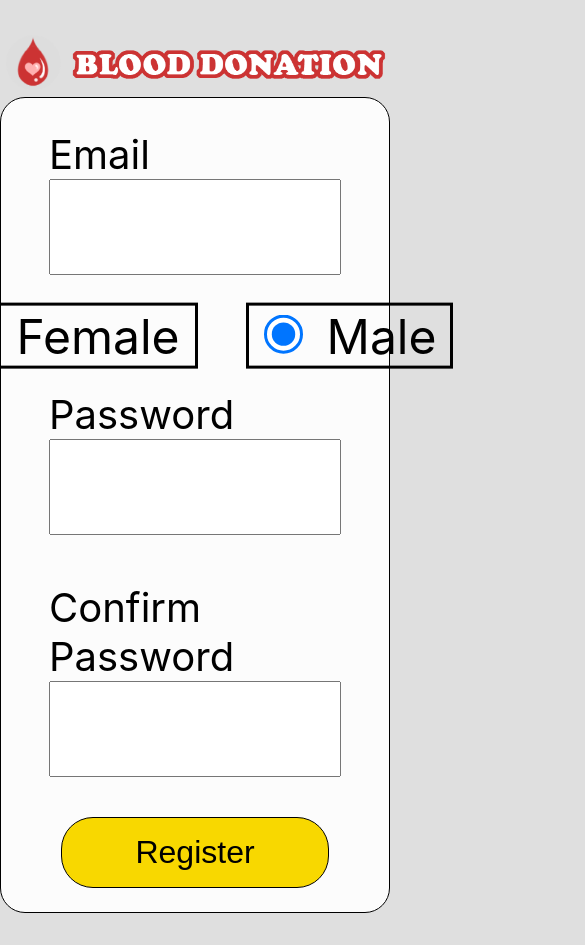
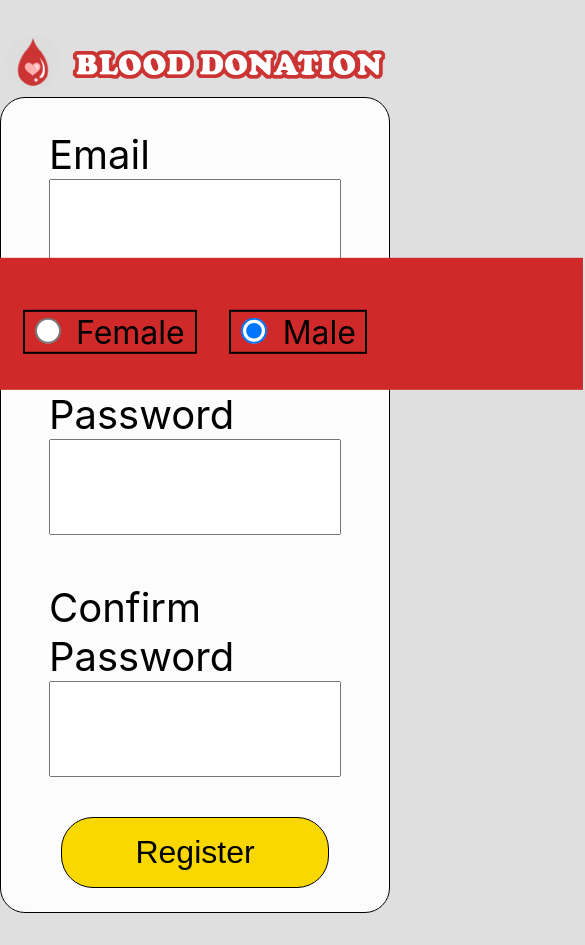
Before and after one commit to PawelWisn/BloodDonation, a React (Create React App) app in the folder blood-donation-frontend/: page /register in a window 390 px wide. Shown: the top 945 px of the page, 585 px wide, since content can reach past the window. Built offline with nearby package versions, Linux system fonts and the light colour scheme.

Commit message:
working on registration responsiveness

```diff
--- a/blood-donation-frontend/src/components/Register.scss
+++ b/blood-donation-frontend/src/components/Register.scss
@@ -1,5 +1,6 @@
 $logoHeight: 100px;
 $logoWidth: 650px;
+
 
 
 .reg-container {
@@ -70,13 +71,16 @@ $logoWidth: 650px;
       padding: 1.7em 1em 1.2em 1em;
       text-align: center;
       transform: scale(3);
+      transform-origin: -1 -1;
+      width: 100%;
+      margin: auto;
+
       span {
         font-size: 1em;
-        width: 100%;
         border: 1px solid black;
 
-        label{
-          padding:5px;
+        label {
+          padding: 5px;
           font-size: 1em;
         }
 
@@ -102,3 +106,30 @@ $logoWidth: 650px;
   }
 
 }
+
+@media only screen and (max-width: 650px) {
+  * {
+    .sex-radio {
+      background-color: #CF2929;
+      transform: scale(2) !important;
+      width: 100% !important;
+      margin-left: auto !important;
+      margin-right: auto !important;
+      //font-size: 0.5em;
+    }
+
+
+  }
+}
+
+
+
+.sex-item {
+  display: flex;
+  flex-wrap: wrap;
+  flex-direction: row;
+  min-height: auto;
+  overflow: auto;
+  margin: auto;
+  justify-content: center;
+}
```
Also changed, not shown: 1 other file (tests, documents, lock files or other folders).
